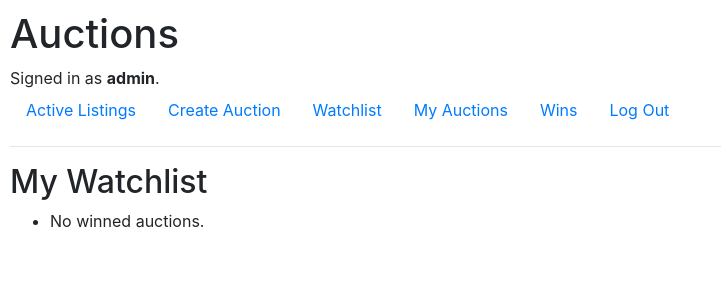
After one commit to vbonelli-usb/web50, a Django app: page /wins in a window 1280 px wide. The commit adds this page. Shown: the top 300 px of the page, without its empty margins (0-721 px from the left). Run offline with Django 3.2, Linux system fonts and the light colour scheme; a user stored in the database is signed in; data that the repository does not hold is empty; some libraries are stand-ins or nearby versions.

```diff
--- a/commerce/auctions/models.py
+++ b/commerce/auctions/models.py
@@ -1,8 +1,9 @@
 from django.contrib.auth.models import AbstractUser
 from django.db import models
+from django.db.models import fields
 from django.forms import ModelForm, DateTimeInput, HiddenInput
 from django.core.validators import MinValueValidator
-from .modelsview import is_auction_active, check_bid
+from .modelsview import check_bid
 import datetime as dt
 
 
@@ -12,6 +13,14 @@ class User(AbstractUser):
 
     def add_auction_to_watchlist(self, auction):
         self.watchlist.add(auction)
+
+    def remove_auction_from_watchlist(self, auction):
+        self.watchlist.remove(auction)
+
+
+class AuctionCategory(models.Model):
+    name = models.CharField(max_length=20, blank=False,
+                            null=False, default="no category", unique=True)
 
 
 class AuctionListing(models.Model):
@@ -27,10 +36,11 @@ class AuctionListing(models.Model):
     is_active = models.BooleanField(
         default=True, null=False, blank=False, editable=False)
     winner = models.ForeignKey(
-        User, on_delete=models.SET_NULL, null=True, blank=True, editable=False)
+        User, on_delete=models.SET_NULL, null=True, blank=True, editable=False, related_name='wins')
+    category = models.ManyToManyField(AuctionCategory, )
 
     def get_highest_bid(self):
-        bids = Bid.objects.filter(auction=self)
+        bids = self.bid.all()
 
         if bids:
             return float(bids.order_by('-offer')[0].offer)
@@ -64,9 +74,10 @@ class Bid(models.Model):
 class Comment(models.Model):
     content = models.TextField(max_length=400)
     date = models.DateTimeField(auto_now_add=True, auto_now=False)
-    author = models.ManyToManyField(User, blank=False, related_name="comment")
-    auction = models.ManyToManyField(
-        AuctionListing, blank=False, related_name="comment")
+    author = models.ForeignKey(
+        User, on_delete=models.CASCADE, blank=False, null=False, default="", related_name="comments", editable=False)
+    auction = models.ForeignKey(
+        AuctionListing, on_delete=models.CASCADE, blank=False, null=False, default="", related_name="comments", editable=False)
 
 
 class CreateAuctionForm(ModelForm):
@@ -81,6 +92,8 @@ class BidForm(ModelForm):
         model = Bid
         fields = ['offer', ]
 
-# class CloseAuctionForm(ModelForm):
-#     class Meta:
-#         model =
+
+class CommentForm(ModelForm):
+    class Meta:
+        model = Comment
+        fields = ['content', ]
--- a/commerce/auctions/templates/auctions/layout.html
+++ b/commerce/auctions/templates/auctions/layout.html
@@ -28,6 +28,15 @@
         </li>
         {% if user.is_authenticated %}
         <li class="nav-item">
+            <a class="nav-link" href="{% url 'watchlist' %}">Watchlist</a>
+        </li>
+        <li class="nav-item">
+            <a class="nav-link" href="{% url 'myauctions' %}">My Auctions</a>
+        </li>
+        <li class="nav-item">
+            <a class="nav-link" href="{% url 'wins' %}">Wins</a>
+        </li>
+        <li class="nav-item">
             <a class="nav-link" href="{% url 'logout' %}">Log Out</a>
         </li>
         {% else %}
--- /dev/null
+++ b/commerce/auctions/templates/auctions/noauction.html
@@ -0,0 +1,6 @@
+{% extends "auctions/layout.html" %}
+
+{% block body %}
+<h2>Error 404</h2>
+<p>No auction was found, but you can check others <a href="{% url 'index' %}">Here</a></p>
+{% endblock %}
--- /dev/null
+++ b/commerce/auctions/templates/auctions/wins.html
@@ -0,0 +1,17 @@
+{% extends "auctions/layout.html" %}
+
+{% block body %}
+<h2>My Watchlist</h2>
+
+<ul>
+    {% for auction in auctions %}
+    <li>
+        <a href="{% url 'single' auction.id %}">{{ auction.Title }}</a>
+    </li>
+    {% empty %}
+    <li>
+        No winned auctions.
+    </li>
+    {% endfor %}
+</ul>
+{% endblock %}
--- a/commerce/auctions/urls.py
+++ b/commerce/auctions/urls.py
@@ -10,4 +10,9 @@ urlpatterns = [
     path("create", views.create, name="create"),
     path("<int:id>", views.single, name="single"),
     path("close", views.close_auction, name="close"),
+    path("watch", views.watch_auction, name="watch"),
+    path("watchlist", views.watchlist, name='watchlist'),
+    path("wins", views.wins, name='wins'),
+    path("myauctions", views.my_auctions, name="myauctions"),
+    path("comment", views.comment, name="comment")
 ]
--- a/commerce/auctions/views.py
+++ b/commerce/auctions/views.py
@@ -1,18 +1,37 @@
 from django.utils.translation import gettext as _
 from django.contrib.auth import authenticate, login, logout, get_user
 from django.contrib.auth.decorators import login_required
-from django.core.exceptions import ValidationError
+from django.core.exceptions import ObjectDoesNotExist, ValidationError
 from django.db import IntegrityError
 from django.http import HttpResponse, HttpResponseRedirect
 from django.shortcuts import render
 from django.urls import reverse
 
-from .models import User, AuctionListing, Bid, Comment, CreateAuctionForm, BidForm
+from .models import User, AuctionListing, Bid, Comment, CreateAuctionForm, BidForm, CommentForm
 
 
 def index(request):
     return render(request, "auctions/index.html", {
         'auctions': AuctionListing.objects.filter(is_active=True)
+    })
+
+
+@login_required(login_url='login')
+def my_auctions(request):
+    user = get_user(request)
+    auctions = user.auctions.all()
+    return render(request, "auctions/myauctions.html", {
+        'auctions': auctions,
+    })
+    pass
+
+
+@login_required(login_url='login')
+def wins(request):
+    user = get_user(request)
+    auctions = user.wins.all()
+    return render(request, "auctions/wins.html", {
+        'auctions': auctions,
     })
 
 
@@ -26,18 +45,61 @@ def close_auction(request):
             auction.winner = Bid.objects.order_by('-offer')[0].buyer
             auction.save()
             return HttpResponseRedirect(reverse('index'))
-        else:
-            return render(request, "auction/forbid.html", status=404)
+
+    return render(request, "auction/forbid.html", status=404)
+
+
+@login_required(login_url='login')
+def watch_auction(request):
+    if request.method == 'POST':
+        auction_id = request.POST['id']
+        auction = AuctionListing.objects.get(id=auction_id)
+        user = get_user(request)
+        if auction.auctioneer != user:
+            try:
+                user.watchlist.get(id=auction_id)
+                user.watchlist.remove(auction)
+            except ObjectDoesNotExist:
+                user.watchlist.add(auction)
+            finally:
+                user.save()
+                return HttpResponseRedirect(reverse('single', kwargs={'id': auction_id}))
+    return HttpResponseRedirect(reverse('index'))
+
+
+@login_required(login_url='login')
+def watchlist(request):
+    user = get_user(request)
+    return render(request, "auctions/watchlist.html", {
+        'auctions': user.watchlist.all()
+    })
+
+
+@login_required(login_url='login')
+def comment(request):
+    if request.method == 'POST':
+        user = get_user(request)
+        auction = AuctionListing.objects.get(pk=request.POST['id'])
+        if auction.is_active:
+            comment = Comment(
+                None, content=request.POST['content'], author=user, auction=auction)
+            comment.save()
+            return HttpResponseRedirect(reverse('single', kwargs={
+                'id': request.POST['id'],
+            }))
         pass
+    # else:
+    return HttpResponseRedirect(reverse('index'))
 
 
 @login_required(login_url='login')
 def single(request, id):
-    auction = AuctionListing.objects.get(id=id)
-    if auction.is_active == True:
+    try:
+        auction = AuctionListing.objects.get(id=id)
         user = get_user(request)
         bid = Bid(None, auction=auction, buyer=user)
         bid_form = BidForm(request.POST or None, instance=bid)
+        in_watchlist = False
 
         if (request.method == 'POST'):
             bid.offer = float(request.POST['offer'])
@@ -51,18 +113,29 @@ def single(request, id):
                 )
                 bid_form.add_error('offer', form_errors or None)
 
-        if get_user(request) == auction.auctioneer:
+        if user == auction.auctioneer:
             can_close = True
         else:
             can_close = False
+            try:
+                if user.watchlist.get(id=id):
+                    in_watchlist = True
+            except ObjectDoesNotExist:
+                pass
+
+        comment = auction.comments.all()[0]
+        print(comment.date)
 
         return render(request, "auctions/single.html", {
             'auction': auction,
             'form': bid_form,
             'can_close': can_close,
+            'in_watchlist': in_watchlist,
+            'comments': auction.comments.all(),
+            'comment_form': CommentForm(None),
         })
-    else:
-        return render(request, "auctions/closedauction.html")
+    except ObjectDoesNotExist:
+        return render(request, "auctions/noauction.html", status=404)
 
 
 @login_required(login_url='login')
```
Also changed, not shown: commerce/auctions/templates/auctions/myauctions.html (added, +17 -0 lines), commerce/auctions/templates/auctions/single.html (+37 -3 lines), commerce/README.md, commerce/auctions/migrations/0018_auto_20210516_2221.py (added), commerce/auctions/migrations/0019_auto_20210516_2251.py (added), commerce/auctions/migrations/0020_auto_20210516_2256.py (added), commerce/auctions/migrations/0021_auto_20210517_0011.py (added), commerce/db.sqlite3.
